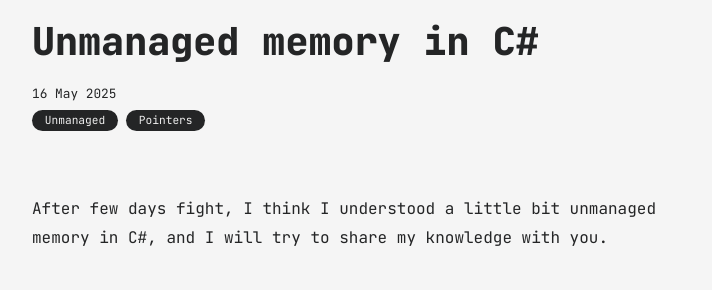
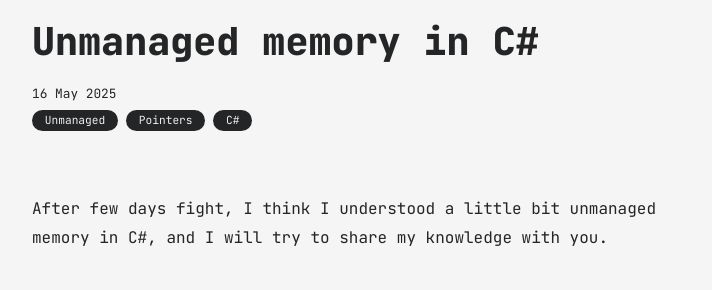
Before and after one commit to Mateusz-Nejman/mateusz-nejman.github.io, a Jekyll site: the page built from _posts/2025-05-17-unmanaged-memory-in-csharp.md, in a window 1280 px wide and 900 px high. Shown: the part 161-451 px from the top of the window, without its empty margins (283-995 px from the left). Built offline with Jekyll 4.4.1, drawn with Linux system fonts in a browser that asks for light colours.

```diff
--- a/_posts/2025-05-17-unmanaged-memory-in-csharp.md
+++ b/_posts/2025-05-17-unmanaged-memory-in-csharp.md
@@ -3,7 +3,7 @@ layout: post
 title: Unmanaged memory in C#
 description: After few days fight, I think I understood a little bit unmanaged memory in C#
 date: 2025-05-16
-categories: [Unmanaged, Pointers]
+categories: [Unmanaged, Pointers, C#]
 ---
 
 After few days fight, I think I understood a little bit unmanaged memory in C#, and I will try to share my knowledge with you.
```
